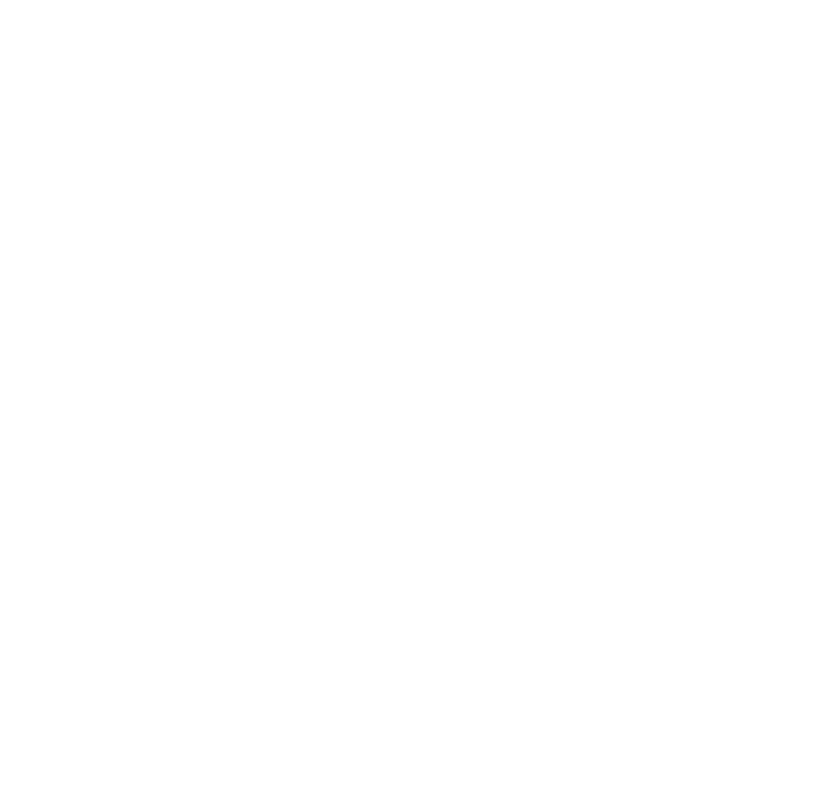
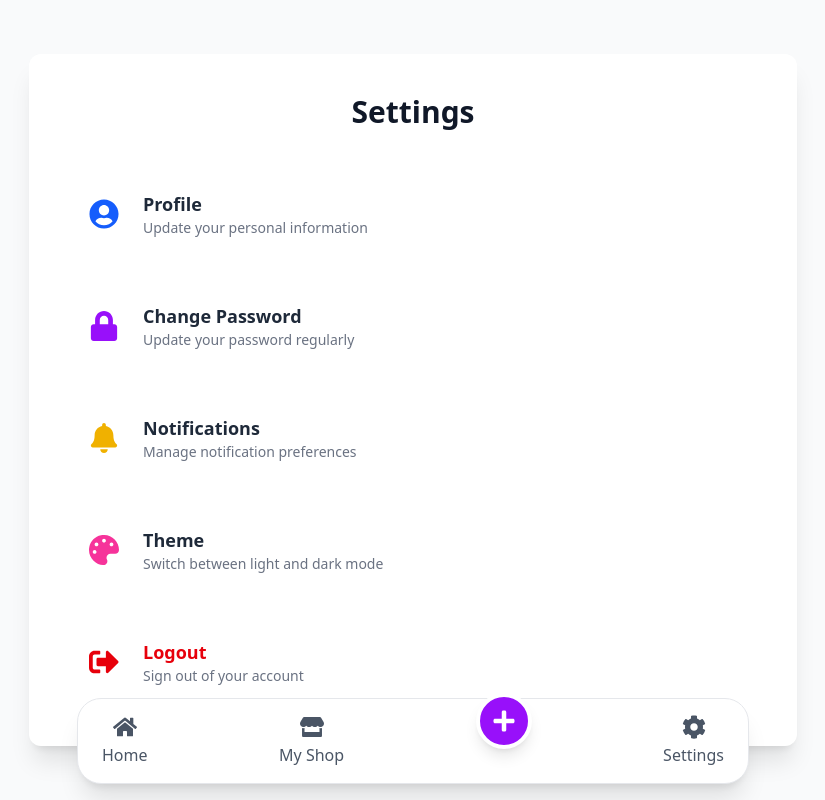
Before and after one commit to Gayashan123/CeylonCalling, a React (Vite) app: page /settings in a window 1280 px wide. Before the commit this address had no page. Shown: the whole page, without its empty margins (227-1052 px from the left). Built offline with nearby package versions, Linux system fonts and the light colour scheme.

Commit message:
Add the settings page

```diff
--- a/src/App.jsx
+++ b/src/App.jsx
@@ -7,6 +7,7 @@
 import Home from "./pages/Home";
 import Shop from './shopowner/pages/ShopOwner';
 import MyShop from './shopowner/pages/MyShop';
+import Settings from "./shopowner/pages/Settings";
 
 
 function App() {
@@ -29,7 +30,7 @@
 
          <Route path="/shop" element={<Shop />} />
      <Route path="/myshop" element={<MyShop />} />
-
+ <Route path="/settings" element={<Settings />} />
 
       </Routes>
     </Router>
--- a/src/shopowner/components/SideNavbar.jsx
+++ b/src/shopowner/components/SideNavbar.jsx
@@ -99,7 +99,7 @@
 
         {/* Settings */}
         <button
-          onClick={onOpenSettings}
+          onClick={() => navigate("/settings")}
           className="group relative flex flex-col items-center justify-center gap-1 text-gray-600 hover:text-purple-600 transition cursor-pointer"
           aria-label="Settings"
           type="button"
--- /dev/null
+++ b/src/shopowner/pages/Settings.jsx
@@ -0,0 +1,101 @@
+import React from 'react';
+import { FaUserCircle, FaLock, FaBell, FaPalette, FaSignOutAlt } from 'react-icons/fa';
+import { motion } from 'framer-motion';
+import Navbar from "../../shopowner/components/SideNavbar";
+import shopownerImage from "../../assets/shopowner.jpg";
+
+const containerVariants = {
+  hidden: { opacity: 0, y: 30 },
+  visible: { opacity: 1, y: 0, transition: { duration: 0.6, ease: 'easeOut' } },
+};
+
+const buttonVariants = {
+  hidden: { opacity: 0, x: -20 },
+  visible: (i) => ({
+    opacity: 1,
+    x: 0,
+    transition: { delay: i * 0.1, duration: 0.4, ease: 'easeOut' },
+  }),
+};
+
+function Settings() {
+  const settingsOptions = [
+    {
+      icon: <FaUserCircle className="text-3xl text-blue-600" />,
+      title: "Profile",
+      description: "Update your personal information",
+      ringColor: "focus:ring-blue-500",
+    },
+    {
+      icon: <FaLock className="text-3xl text-purple-600" />,
+      title: "Change Password",
+      description: "Update your password regularly",
+      ringColor: "focus:ring-purple-500",
+    },
+    {
+      icon: <FaBell className="text-3xl text-yellow-500" />,
+      title: "Notifications",
+      description: "Manage notification preferences",
+      ringColor: "focus:ring-yellow-400",
+    },
+    {
+      icon: <FaPalette className="text-3xl text-pink-500" />,
+      title: "Theme",
+      description: "Switch between light and dark mode",
+      ringColor: "focus:ring-pink-500",
+    },
+    {
+      icon: <FaSignOutAlt className="text-3xl text-red-600" />,
+      title: "Logout",
+      description: "Sign out of your account",
+      ringColor: "focus:ring-red-500",
+      isLogout: true,
+    },
+  ];
+
+  return (
+    <div className="relative min-h-screen bg-gray-50 flex flex-col justify-center items-center py-12 px-4 sm:px-6 lg:px-8 overflow-hidden">
+      {/* Background Image */}
+      <img
+        src={shopownerImage}
+        alt="Background"
+        className="absolute inset-0 w-full h-full object-cover opacity-20 -z-10"
+      />
+
+      <motion.div
+        className="w-full max-w-3xl bg-white bg-opacity-90 rounded-xl shadow-xl p-10 backdrop-blur-md"
+        variants={containerVariants}
+        initial="hidden"
+        animate="visible"
+      >
+        <h2 className="text-3xl font-extrabold mb-10 text-gray-900 text-center">Settings</h2>
+
+        <div className="space-y-6">
+          {settingsOptions.map(({ icon, title, description, ringColor, isLogout }, index) => (
+            <motion.button
+              key={title}
+              type="button"
+              custom={index}
+              variants={buttonVariants}
+              initial="hidden"
+              animate="visible"
+              className={`w-full flex items-center gap-6 p-5 rounded-lg hover:bg-gray-100 transition focus:outline-none focus:ring-2 ${ringColor} ${
+                isLogout ? 'hover:bg-red-50' : ''
+              }`}
+            >
+              {icon}
+              <div className="text-left">
+                <p className={`text-lg font-semibold ${isLogout ? 'text-red-600' : 'text-gray-800'}`}>{title}</p>
+                <p className="text-sm text-gray-500">{description}</p>
+              </div>
+            </motion.button>
+          ))}
+        </div>
+      </motion.div>
+
+      <Navbar />
+    </div>
+  );
+}
+
+export default Settings;
```
